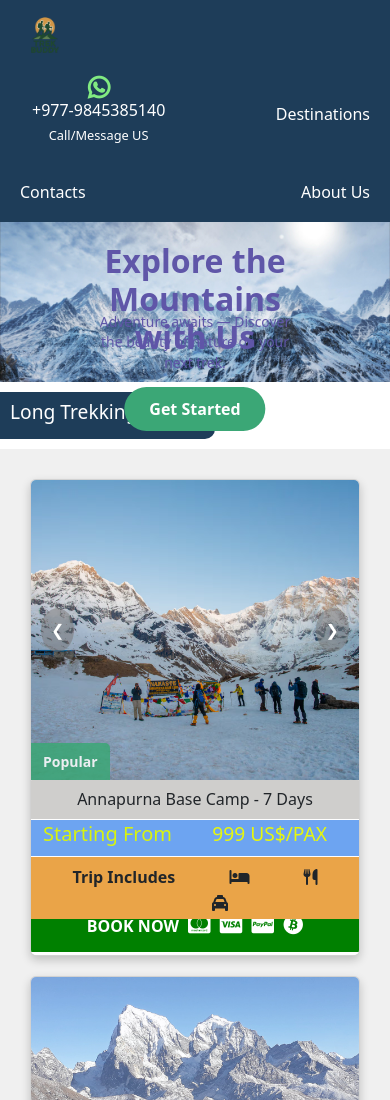
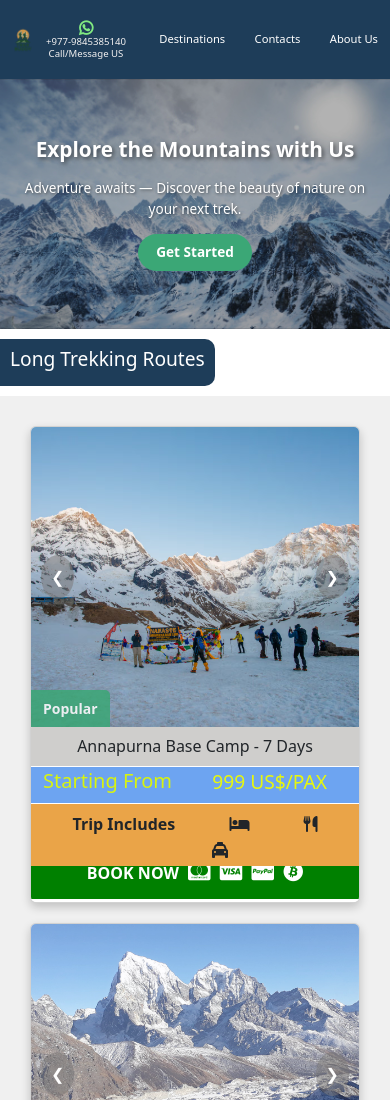
Before and after one commit to puppetmaster111/TrekBuddy, a plain HTML site: page index.html in a window 390 px wide. Shown: the top 1100 px of the page. Drawn offline with nearby package versions, Linux system fonts and the light colour scheme.

Commit message:
Edit style.css

```diff
--- a/style.css
+++ b/style.css
@@ -24,13 +24,13 @@ html{
 
   color: rgb(244, 242, 242);
   padding: 15px 15px;
-  flex-wrap: wrap; /* allows wrapping on smaller screens */
 }
 
 .logo {
   display: flex;
   align-items: center;
   gap: 10px;
+  flex-shrink: 0;
 }
 
 .logo img {
@@ -39,16 +39,32 @@ html{
   border-radius: 50%;
 }
 
+.logo h1 {
+  font-size: 1.5rem;
+  white-space: nowrap;
+}
+
 
 .navbar {
   display: flex;
   gap: 20px;
+  align-items: center;
+  flex-wrap: nowrap;
+  overflow-x: auto;
+  -webkit-overflow-scrolling: touch;
+  scrollbar-width: none; /* Firefox */
+}
+
+.navbar::-webkit-scrollbar {
+  display: none; /* Chrome, Safari, Edge */
 }
 
 .navbar a {
   color: white;
   text-decoration: none;
   font-weight: 500;
+  white-space: nowrap;
+  flex-shrink: 0;
 }
 
 .navbar a:hover {
@@ -57,53 +73,61 @@ html{
 
 .hero {
   display: flex;
+  flex-direction: column;
   position: relative;
   background: url('images/mountain1.jpg') center/cover no-repeat;
   color: rgb(95, 86, 168);
+  text-align: center;
+  justify-content: center;
+  align-items: center;
+  min-height: 400px;
+  padding: 60px 20px;
+}
 
- text-align: center;
- align-items: center;
-
-  padding: 240px 20px;
-  flex-wrap: wrap;
-
+.hero::before {
+  content: '';
+  position: absolute;
+  top: 0;
+  left: 0;
+  right: 0;
+  bottom: 0;
+  background: rgba(0, 0, 0, 0.3);
+  z-index: 1;
 }
 
 .hero h2 {
-    display: flex;
   font-size: 2.5rem;
   font-weight: 800;
   text-align: center;
-    position: absolute;
-  top: 20px;           /* distance from top */
-  left: 50%;
-  transform: translateX(-50%);
-
-
+  margin-bottom: 15px;
+  position: relative;
+  z-index: 2;
+  color: white;
+  text-shadow: 2px 2px 4px rgba(0, 0, 0, 0.5);
 }
 
 .hero p {
-    display: flex;
   font-size: 1rem;
-  margin: 25px 0;
-    position: absolute;
-  top: 65px;           /* distance from top */
-  left: 50%;
-  transform: translateX(-50%);
+  margin: 15px 0 25px 0;
+  position: relative;
+  z-index: 2;
   font-weight: 400;
+  color: white;
+  text-shadow: 1px 1px 3px rgba(0, 0, 0, 0.5);
+  max-width: 600px;
 }
 
 .hero-btn {
   background-color: #3ba776;
   color: white;
-  padding: 10px 25px;
+  padding: 12px 30px;
   border-radius: 25px;
   text-decoration: none;
   font-weight: bold;
-   position: absolute;
-  top: 150px;           /* distance from top */
-  left: 50%;
-  transform: translateX(-50%);
+  position: relative;
+  z-index: 2;
+  display: inline-block;
+  transition: background-color 0.3s, transform 0.2s;
 }
 
 .hero-btn:hover {
@@ -329,35 +353,88 @@ html{
     grid-template-columns: repeat(1,1fr);
   }
 
-  .site-header{
+  .site-header {
     z-index: 1000;
     position: sticky;
-  top: 0%;
-    padding: 10px 20px;
+    top: 0;
+    padding: 8px 10px;
+    flex-wrap: nowrap;
+    overflow: hidden;
   }
-  .site-header h1{
-    display: none;
+
+  .logo {
+    gap: 6px;
   }
- .navbar{
-  justify-content: center;
 
+  .logo img {
+    width: 35px;
+    height: 35px;
+  }
 
+  .logo h1 {
+    font-size: 1.1rem;
+    display: block;
   }
- .hero h2{
+
+  .navbar {
+    gap: 8px;
+    font-size: 0.85rem;
+    justify-content: flex-end;
+    flex: 1;
+    min-width: 0;
+  }
+
+  .navbar a {
+    font-size: 0.75rem;
+    padding: 4px 6px;
+  }
+
+  .navbar .whatsapp {
+    padding: 4px 6px !important;
+    display: inline-flex !important;
+    flex-direction: column;
+    align-items: center;
+    gap: 2px;
+  }
+
+  .navbar .whatsapp i {
+    font-size: 18px !important;
+  }
+
+  .navbar .whatsapp h3 {
+    font-size: 0.65rem !important;
+    margin: 0;
+    line-height: 1.2;
+  }
+
+  .navbar .whatsapp a {
+    text-decoration: none;
+    color: inherit;
+  }
+
+  .hero {
+    min-height: 300px;
+    padding: 40px 15px;
+  }
+
+  .hero h2 {
     font-size: 1.5rem;
     font-weight: 800;
- }
- .hero p{
-  font-size: 0.87rem;
-  font-weight: 400;
- }
- .hero-btn{
-  top:165px;
- }
- .hero{
-  padding: 240px 20px;
+    margin-bottom: 10px;
+    padding: 0 10px;
   }
 
+  .hero p {
+    font-size: 0.9rem;
+    font-weight: 400;
+    margin: 10px 0 20px 0;
+    padding: 0 10px;
+  }
+
+  .hero-btn {
+    padding: 10px 20px;
+    font-size: 0.9rem;
+  }
 }
 
 
@@ -439,6 +516,64 @@ html{
   color: #3ba776;
 }
 
+/* Extra small devices */
+@media (max-width: 480px) {
+  .site-header {
+    padding: 6px 8px;
+  }
+
+  .logo img {
+    width: 30px;
+    height: 30px;
+  }
+
+  .logo h1 {
+    font-size: 0.95rem;
+    display:none;
+  }
+
+  .navbar {
+    gap: 4px;
+  }
+
+  .navbar a {
+    font-size: 0.7rem;
+    padding: 3px 4px;
+  }
+
+  .navbar .whatsapp {
+    padding: 3px 4px !important;
+  }
+
+  .navbar .whatsapp i {
+    font-size: 16px !important;
+  }
+
+  .navbar .whatsapp h3 {
+    font-size: 0.6rem !important;
+  }
+
+  .hero {
+    min-height: 250px;
+    padding: 30px 10px;
+  }
+
+  .hero h2 {
+    font-size: 1.3rem;
+    margin-bottom: 8px;
+  }
+
+  .hero p {
+    font-size: 0.85rem;
+    margin: 8px 0 15px 0;
+  }
+
+  .hero-btn {
+    padding: 8px 18px;
+    font-size: 0.85rem;
+  }
+}
+
 /* Responsive Design */
 @media (max-width: 768px) {
   .about-container {
@@ -448,14 +583,6 @@ html{
 
   .about-image {
     order: -1;
-  }
-
-  .hero {
-    padding: 80px 20px;
-  }
-
-  .hero h2 {
-    font-size: 2em;
   }
 }
 
```
Lines whose indentation alone changed are shown as unchanged.
